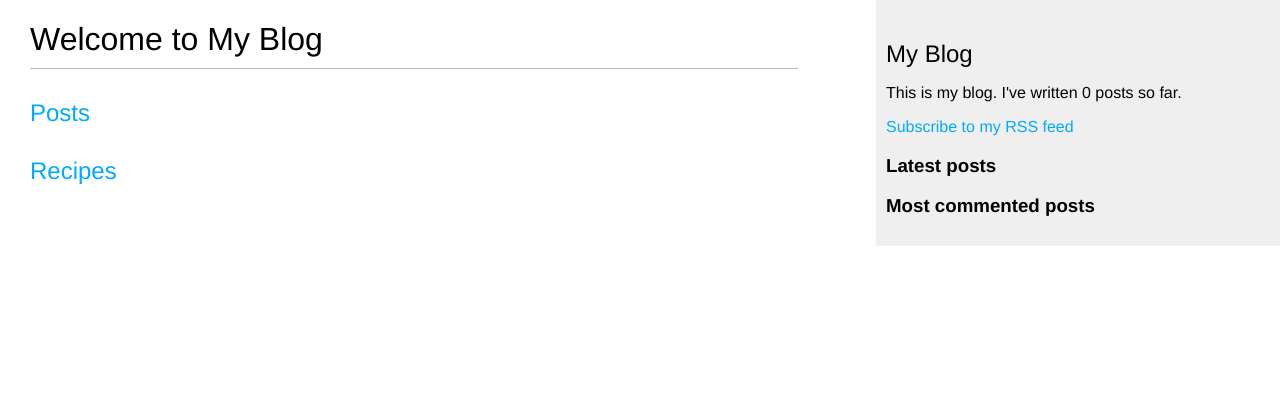
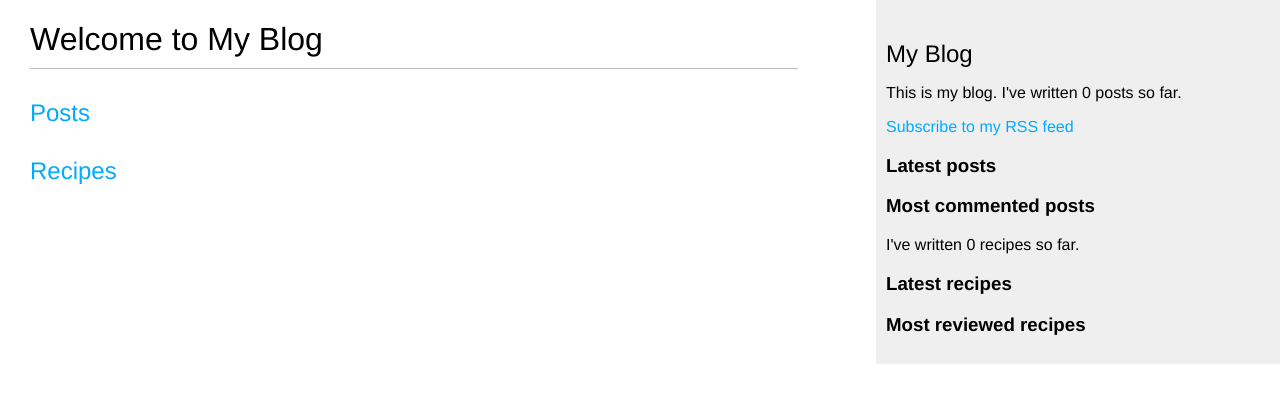
Before and after one commit to jgonz19buffs/CIDM6325-0, a Django app: page /blog/ in a window 1280 px wide. Shown: the top 403 px of the page. Run offline with Django 5.2, Linux system fonts and the light colour scheme; data that the repository does not hold is empty.

Commit message:
side menu for recipes

```diff
--- a/blogsite/blog/models.py
+++ b/blogsite/blog/models.py
@@ -9,9 +9,17 @@ from taggit.managers import TaggableManager
 
 class PublishedManager(models.Manager):
     def get_queryset(self):
-        return (
-            super().get_queryset().filter(status=Post.Status.PUBLISHED)
-        )
+        if Post:
+           return (
+                super().get_queryset().filter(status=Post.Status.PUBLISHED)
+            )
+
+        if Recipe:
+            return(
+                super().get_queryset().filter(status=Recipe.Status.PUBLISHED)
+            )
+
+
 
 class Post(models.Model):
     class Status(models.TextChoices):
@@ -108,6 +116,7 @@ class Recipe(models.Model):
         default=Status.DRAFT
     )
     objects = models.Manager() # The default manager.
+    published = PublishedManager() # Our custom manager.
 
     class Meta:
         ordering = ['-publish']
--- a/blogsite/blog/templates/blog/base.html
+++ b/blogsite/blog/templates/blog/base.html
@@ -33,6 +33,20 @@
         </li>
       {% endfor %}
     </ul>
+    <p>
+      I've written {% total_recipes %} recipes so far.
+    </p>
+    <h3>Latest recipes</h3>
+    {% show_latest_recipes 3 %}
+    <h3>Most reviewed recipes</h3>
+    {% get_most_reviewed_recipes as most_reviewed_recipes %}
+    <ul>
+      {% for recipe in most_reviewed_recipes %}
+        <li>
+          <a href="{{ recipe.get_absolute_url }}">{{ recipe.title }}</a>
+        </li>
+      {% endfor %}
+    </ul>
   </div>
 </body>
 </html>
--- /dev/null
+++ b/blogsite/blog/templates/blog/recipe/latest_recipes.html
@@ -0,0 +1,7 @@
+<ul>
+    {% for recipe in latest_recipess %}
+      <li>
+        <a href="{{ recipe.get_absolute_url }}">{{ recipe.title }}</a>
+      </li>
+    {% endfor %}
+  </ul>
--- a/blogsite/blog/templatetags/blog_tags.py
+++ b/blogsite/blog/templatetags/blog_tags.py
@@ -2,7 +2,7 @@ from django import template
 from django.db.models import Count
 from django.utils.safestring import mark_safe
 import markdown
-from ..models import Post
+from ..models import Post, Recipe
 
 register = template.Library()
 
@@ -10,10 +10,19 @@ register = template.Library()
 def total_posts():
     return Post.published.count()
 
+@register.simple_tag
+def total_recipes():
+    return Recipe.objects.all().count()
+
 @register.inclusion_tag('blog/post/latest_posts.html')
 def show_latest_posts(count=5):
     latest_posts = Post.published.order_by('-publish')[:count]
     return {'latest_posts': latest_posts}
+
+@register.inclusion_tag('blog/recipe/latest_recipes.html')
+def show_latest_recipes(count=5):
+    latest_recipes = Recipe.published.order_by('-publish')[:count]
+    return {'latest_recipes': latest_recipes}
 
 @register.simple_tag
 def get_most_commented_posts(count=5):
@@ -21,6 +30,12 @@ def get_most_commented_posts(count=5):
         total_comments=Count('comments')
     ).order_by('-total_comments')[:count]
 
+@register.simple_tag
+def get_most_reviewed_recipes(count=5):
+    return Recipe.published.annotate(
+        total_reviews=Count('reviews')
+    ).order_by('-total_reviews')[:count]
+
 @register.filter(name='markdown')
 def markdown_format(text):
     return mark_safe(markdown.markdown(text))
```
